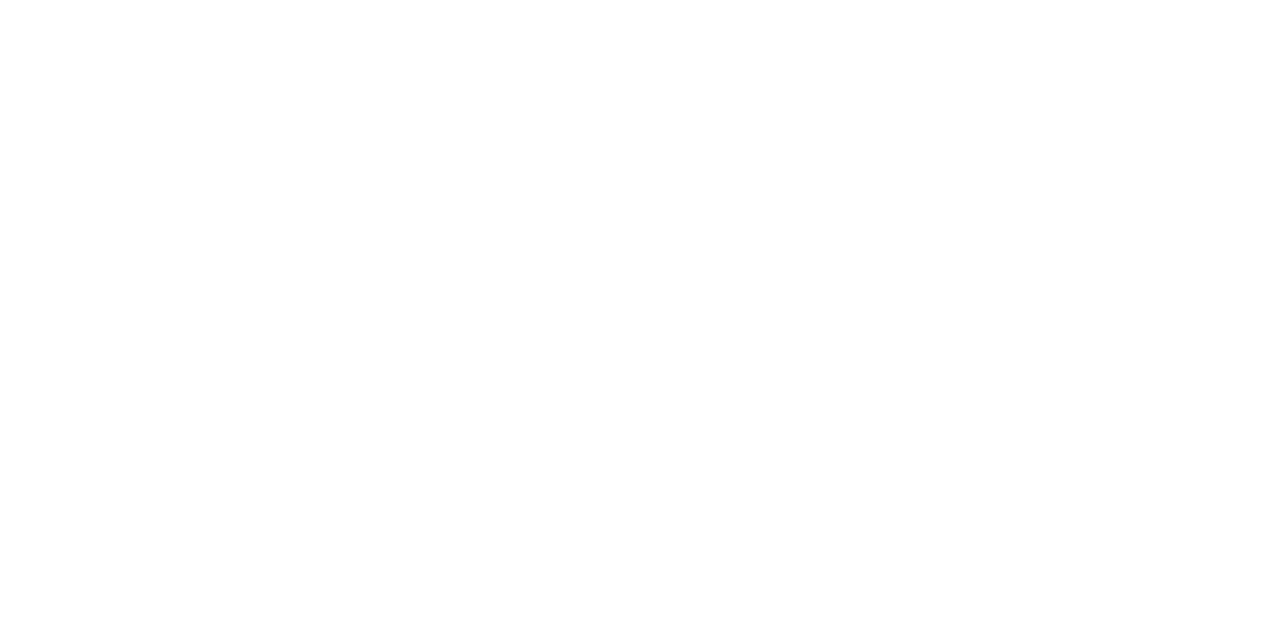
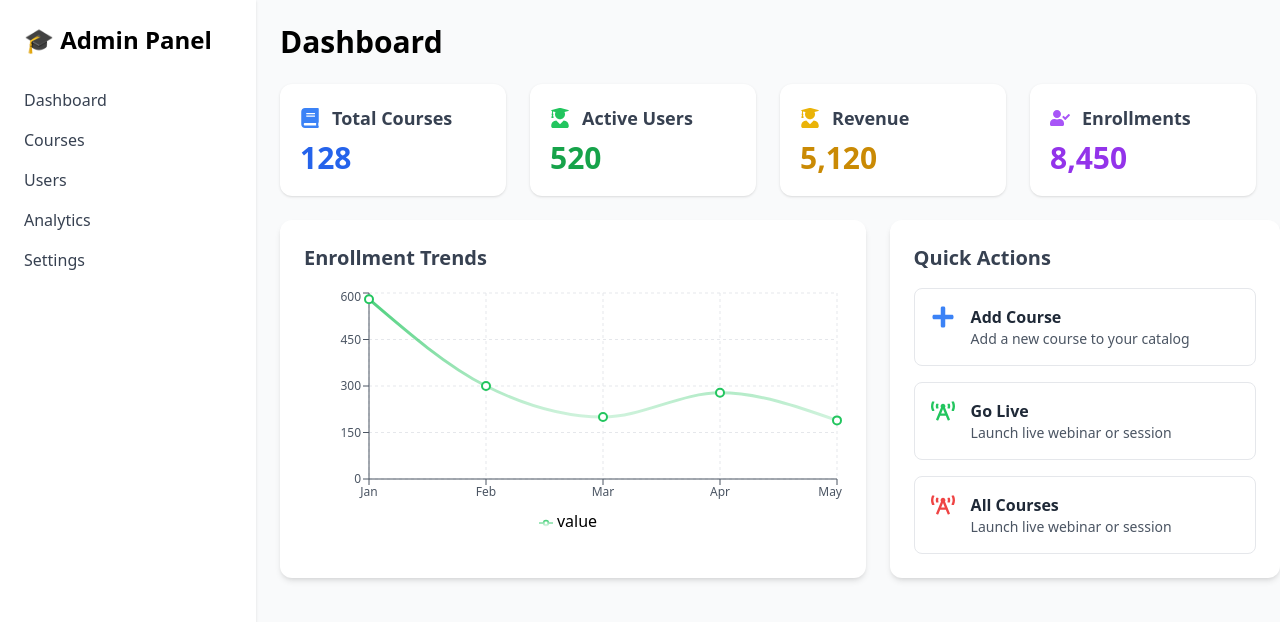
Before and after one commit to shahal001/eLearnWeb, a React (Vite) app: page /admin in a window 1280 px wide. Before the commit this address had no page. Shown: the top 622 px of the page. Built offline with nearby package versions, Linux system fonts and the light colour scheme; a web font is replaced by a local one.

Commit message:
admin-dashboard-frontEnd

```diff
--- a/package.json
+++ b/package.json
@@ -18,7 +18,8 @@
     "react": "^19.1.0",
     "react-dom": "^19.1.0",
     "react-icons": "^5.5.0",
-    "react-router-dom": "^7.6.2"
+    "react-router-dom": "^7.6.2",
+    "recharts": "^3.1.0"
   },
   "devDependencies": {
     "@eslint/js": "^9.25.0",
--- a/src/App.tsx
+++ b/src/App.tsx
@@ -5,6 +5,7 @@
 import Signup from "./routes/Signup";
 import CourseDetail from "./routes/CourseDetail";
 import Search from "./routes/Search";
+import AdminDashBoard from "./routes/Admin/AdminDashBoard";
 
 const App: React.FC = () => {
   return (
@@ -14,6 +15,7 @@
       <Route path="/signup" element={<Signup />} />
       <Route path="/courseDetail" element={<CourseDetail />} />
       <Route path="/search" element={<Search />} />
+      <Route path="/admin" element={<AdminDashBoard />} />
     </Routes>
   );
 };
--- /dev/null
+++ b/src/routes/Admin/AdminDashBoard.tsx
@@ -0,0 +1,192 @@
+import {
+  LineChart,
+  Line,
+  XAxis,
+  YAxis,
+  CartesianGrid,
+  Tooltip,
+  ResponsiveContainer,
+  Legend,
+} from "recharts";
+import { FaBook, FaUserGraduate, FaUserCheck, FaPlus, FaBroadcastTower } from "react-icons/fa";
+
+const data = [
+  { name: "Jan", value: 580 },
+  { name: "Feb", value: 300 },
+  { name: "Mar", value: 200 },
+  { name: "Apr", value: 278 },
+  { name: "May", value: 189 },
+];
+
+const Admin = () => {
+  return (
+    <div className="min-h-screen bg-gray-50 flex">
+      {/* Sidebar */}
+      <aside className="w-64 bg-white shadow h-screen p-6 hidden md:block">
+        <h2 className="text-2xl font-bold mb-8">🎓 Admin Panel</h2>
+        <nav className="space-y-4 text-gray-700 font-medium">
+          {["Dashboard", "Courses", "Users", "Analytics", "Settings"].map(
+            (item, i) => (
+              <a
+                key={i}
+                href="#"
+                className="block hover:text-blue-600 transition-colors"
+              >
+                {item}
+              </a>
+            )
+          )}
+        </nav>
+      </aside>
+
+      {/* Main */}
+      <main className="flex-1 p-6">
+        {/* Header */}
+        <div className="flex justify-between items-center mb-6">
+          <h1 className="text-3xl font-semibold">Dashboard</h1>
+
+        </div>
+
+        {/* Stats */}
+        <div className="grid grid-cols-1 sm:grid-cols-2 lg:grid-cols-4 gap-6 mb-6">
+          {[
+            {
+              title: "Total Courses",
+              value: 128,
+              icon: <FaBook className="text-blue-500 text-xl" />,
+              color: "text-blue-600",
+            },
+            {
+              title: "Active Users",
+              value: 520,
+              icon: <FaUserGraduate className="text-green-500 text-xl" />,
+              color: "text-green-600",
+            },
+             {
+              title: "Revenue",
+              value: 5120,
+              icon: <FaUserGraduate className="text-yellow-500 text-xl" />,
+              color: "text-yellow-600",
+            },
+            {
+              title: "Enrollments",
+              value: 8450,
+              icon: <FaUserCheck className="text-purple-500 text-xl" />,
+              color: "text-purple-600",
+            },
+          ].map((stat, i) => (
+            <div
+              key={i}
+              className="bg-white p-5 rounded-xl shadow hover:shadow-md transition"
+            >
+              <div className="flex items-center space-x-3 mb-2">
+                {stat.icon}
+                <h3 className="text-lg font-semibold text-gray-700">
+                  {stat.title}
+                </h3>
+              </div>
+              <p className={`text-3xl font-bold ${stat.color}`}>
+                {stat.value.toLocaleString()}
+              </p>
+            </div>
+          ))}
+        </div>
+
+        {/* Graph + Actions */}
+        <div className="grid grid-cols-1 md:grid-cols-2 lg:grid-cols-[60%_40%] gap-6">
+          {/* Chart Section */}
+          <div className="bg-white p-6 rounded-xl shadow-md">
+            <h2 className="text-xl font-semibold text-gray-700 mb-4">
+              Enrollment Trends
+            </h2>
+            <ResponsiveContainer width="100%" height={250}>
+              <LineChart data={data}>
+                <defs>
+                  <linearGradient id="colorLine" x1="0" y1="0" x2="0" y2="1">
+                    <stop
+                      offset="0%"
+                      stopColor="#22c55e"
+                      stopOpacity={0.8}
+                    />
+                    <stop
+                      offset="100%"
+                      stopColor="#22c55e"
+                      stopOpacity={0.2}
+                    />
+                  </linearGradient>
+                </defs>
+                <CartesianGrid strokeDasharray="3 3" stroke="#e5e7eb" />
+                <XAxis
+                  dataKey="name"
+                  stroke="#4b5563"
+                  tick={{ fontSize: 12 }}
+                />
+                <YAxis
+                  stroke="#4b5563"
+                  tick={{ fontSize: 12 }}
+                />
+                <Tooltip
+                  contentStyle={{
+                    backgroundColor: "#fff",
+                    borderRadius: "0.5rem",
+                    border: "1px solid #e5e7eb",
+                  }}
+                />
+                <Legend />
+                <Line
+                  type="monotone"
+                  dataKey="value"
+                  stroke="url(#colorLine)"
+                  strokeWidth={3}
+                  dot={{ stroke: "#22c55e", strokeWidth: 2, r: 4 }}
+                  activeDot={{ r: 6 }}
+                />
+              </LineChart>
+            </ResponsiveContainer>
+          </div>
+
+          {/* Quick Actions */}
+          <div className="bg-white p-6 rounded-xl shadow-md">
+            <h2 className="text-xl font-semibold text-gray-700 mb-4">
+              Quick Actions
+            </h2>
+            <div className="grid grid-cols-1 gap-4">
+              {[
+                {
+                  title: "Add Course",
+                  icon: <FaPlus className="text-blue-500" />,
+                  value: "Add a new course to your catalog",
+                },
+                {
+                  title: "Go Live",
+                  icon: <FaBroadcastTower className="text-green-500" />,
+                  value: "Launch live webinar or session",
+                },
+                {
+                  title: "All Courses",
+                  icon: <FaBroadcastTower className="text-red-500" />,
+                  value: "Launch live webinar or session",
+                },
+              ].map((action, i) => (
+                <div
+                  key={i}
+                  className="flex items-start space-x-4 p-4 rounded-lg border hover:shadow transition"
+                >
+                  <div className="text-2xl">{action.icon}</div>
+                  <div>
+                    <h4 className="font-semibold text-gray-800">
+                      {action.title}
+                    </h4>
+                    <p className="text-sm text-gray-600">{action.value}</p>
+                  </div>
+                </div>
+              ))}
+            </div>
+          </div>
+        </div>
+      </main>
+    </div>
+  );
+};
+
+export default Admin;
```
Also changed, not shown: 1 other file (tests, documents, lock files or other folders).
